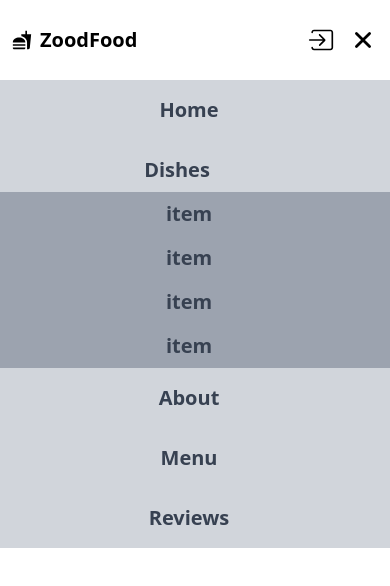
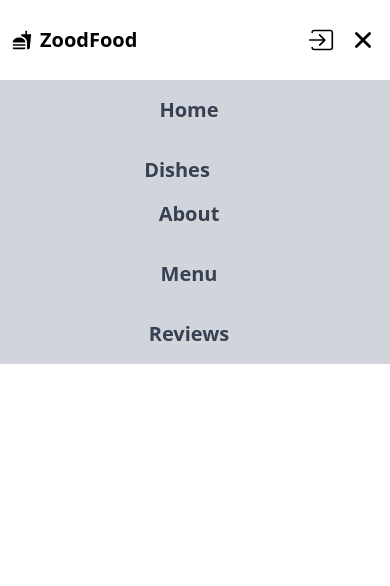
Before and after one commit to seyedehsandev/restaurant, a React (Create React App) app: page / in a window 390 px wide. Both pictures are taken after a click on the icon 363 px from the left and 40 px from the top of the page. Shown: the top 586 px of the page. Built offline with nearby package versions, Linux system fonts and the light colour scheme; some icons are missing.

Commit message:
dishes fun added

```diff
--- a/src/component/Navbar.jsx
+++ b/src/component/Navbar.jsx
@@ -12,8 +12,13 @@ import { IoClose } from "react-icons/io5";
 
 export default function Navbar() {
     let [isMenuOpen , setIsMenuOpen] = useState(false)
+    let [isDishedOpen , setIsDishedOpen] = useState(false)
+
     function menuHandler (){
         setIsMenuOpen(!isMenuOpen)
+    }
+    function dishesHandler (){
+        setIsDishedOpen(!isDishedOpen)
     }
     function loginHandler (){
 
@@ -68,14 +73,15 @@ export default function Navbar() {
                 </a>
                 <a href="#" className="flex flex-col justify-center items-center gap-y-2 hover:bg-gray-700  w-full pt-4 text-center hover:text-orange-600">
 
-                    <li className="hover:text-orange-600 flex gap-x-1 items-center ">Dishes<FaAngleDown className="cursor-pointer" /></li>
-
+                    <li className="hover:text-orange-600 flex gap-x-1 items-center " onClick={dishesHandler}>Dishes<FaAngleDown className="cursor-pointer" /></li>
+                    {isDishedOpen ?
                     <ul className="flex flex-col rounded-lg w-full">
                         <li className='hover:text-orange-100 hover:bg-gray-800 w-full bg-gray-400 py-2'>item</li>
                         <li className='hover:text-orange-100 hover:bg-gray-800 w-full bg-gray-400  py-2'>item</li>
                         <li className='hover:text-orange-100 hover:bg-gray-800 w-full bg-gray-400  py-2'>item</li>
                         <li className='hover:text-orange-100 hover:bg-gray-800 w-full bg-gray-400  py-2'>item</li>
-                    </ul>
+                    </ul> : null}
+
                 </a>
                 <a href="#" className="hover:text-orange-600 hover:bg-gray-700  w-full py-4 text-center">
                     <li>About</li>
```
